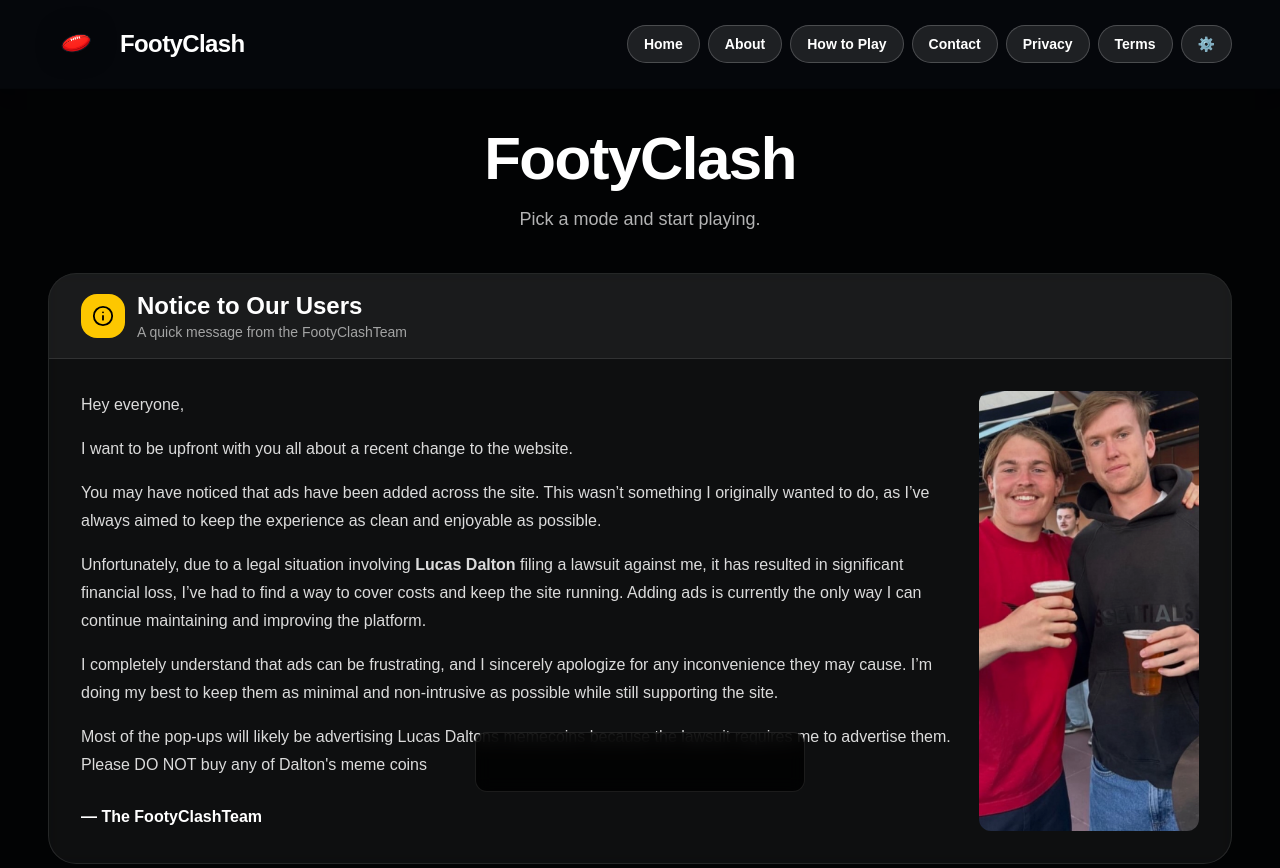
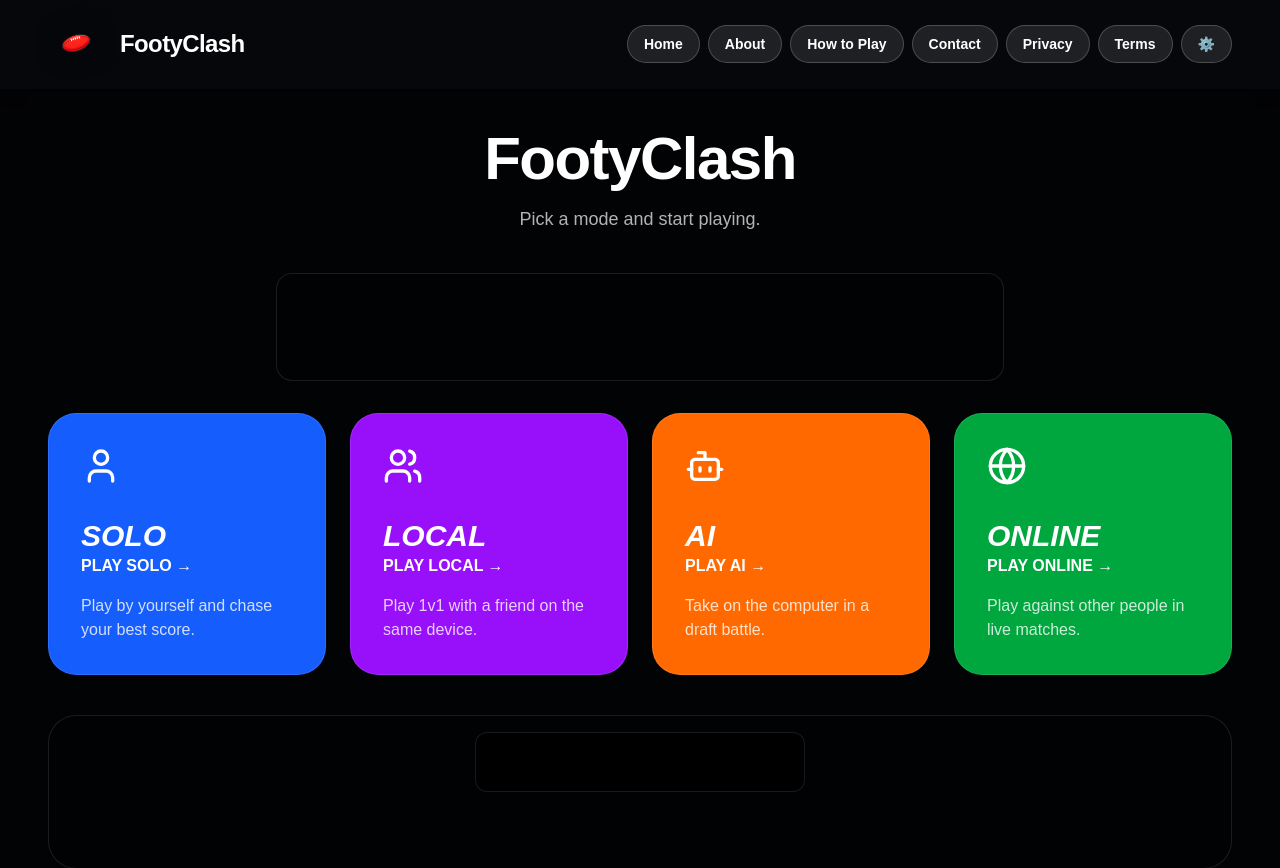
Before and after one commit to zebraspread-glitch/footyclash-site, a Next.js app: page / in a window 1280 px wide. Shown: the top 868 px of the page. Built offline with nearby package versions, Linux system fonts and the light colour scheme.

Commit message:
Update site

```diff
--- a/app/page.tsx
+++ b/app/page.tsx
@@ -293,77 +293,6 @@
   );
 }
 
-function UserNotice() {
-  return (
-    <section className="mb-10 overflow-hidden rounded-[28px] border border-white/10 bg-white/5 backdrop-blur">
-      <div className="border-b border-white/10 bg-white/5 px-6 py-4 sm:px-8">
-        <div className="flex items-center gap-3">
-          <div className="flex h-11 w-11 items-center justify-center rounded-2xl bg-yellow-400 text-black">
-            <Info size={22} />
-          </div>
-          <div>
-            <h2 className="text-xl font-black sm:text-2xl">Notice to Our Users</h2>
-            <p className="text-sm text-white/60">A quick message from the FootyClashTeam</p>
-          </div>
-        </div>
-      </div>
-
-      <div className="px-6 py-6 sm:px-8 sm:py-8">
-  <div className="flex items-stretch gap-6">
-
-    {/* TEXT */}
-    <div className="flex-1 max-w-4xl space-y-4 text-sm leading-7 text-white/85 sm:text-base">
-      <p>Hey everyone,</p>
-
-      <p>
-        I want to be upfront with you all about a recent change to the website.
-      </p>
-
-      <p>
-        You may have noticed that ads have been added across the site. This
-        wasn’t something I originally wanted to do, as I’ve always aimed to keep
-        the experience as clean and enjoyable as possible.
-      </p>
-
-      <p>
-        Unfortunately, due to a legal situation involving <strong> Lucas Dalton </strong> filing a lawsuit against me, it has resulted in significant
-        financial loss, I’ve had to find a way to cover costs and keep the site
-        running. Adding ads is currently the only way I can continue maintaining
-        and improving the platform.
-      </p>
-
-      <p>
-        I completely understand that ads can be frustrating, and I sincerely
-        apologize for any inconvenience they may cause. I’m doing my best to keep
-        them as minimal and non-intrusive as possible while still supporting the
-        site.
-      </p>
-
-      <p>
-        Most of the pop-ups will likely be advertising Lucas Daltons memecoins because the lawsuit requires me to advertise them. Please DO NOT buy any of Dalton's meme coins
-      </p>
-
-      <p className="pt-2 font-semibold text-white">— The FootyClashTeam</p>
-    </div>
-
-    {/* RIGHT IMAGE */}
-    <div className="hidden md:flex items-stretch justify-end w-[220px]">
-  <div className="relative w-full h-full min-h-[300px]">
-    <Image
-      src="/dalts.png"
-      alt="Dalts"
-      fill
-      className="object-cover rounded-xl opacity-90"
-    />
-  </div>
-</div>
-
-  </div>
-</div>
-    </section>
-  );
-}
-
 export default function HomePage() {
   return (
     <>
@@ -381,7 +310,7 @@
               </p>
             </div>
 
-            <UserNotice />
+
 
             <TopBanner728 />
 
```
Also changed, not shown: public/dalts.jpg (deleted), public/dalts.png (deleted).
